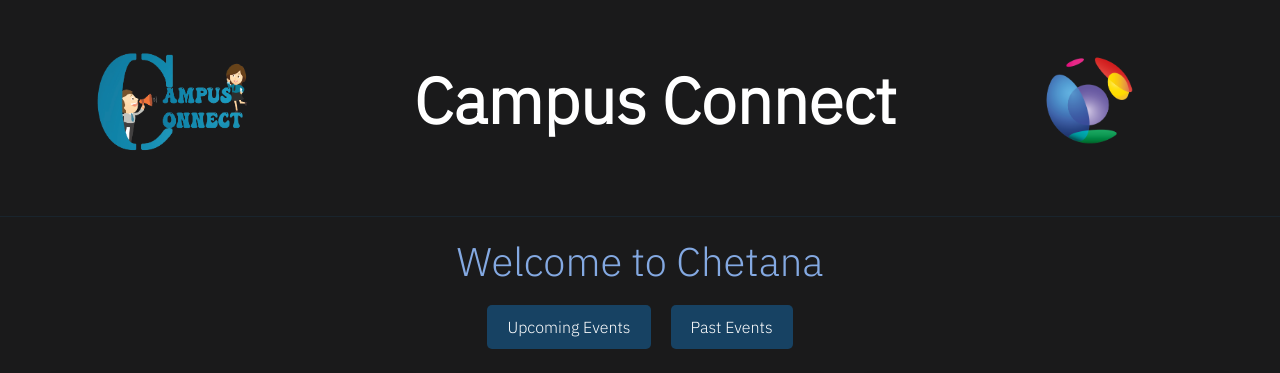
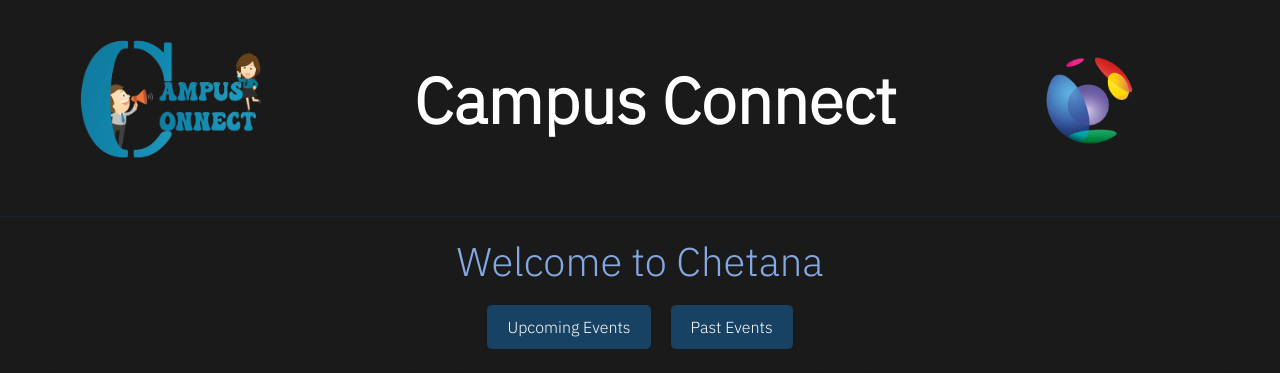
Before and after one commit to Karthikeyan1508/campusConnect, a plain HTML site: page BitNBuild Hackathon/clubevents/clubevent.html in a window 1280 px wide. Shown: the top 373 px of the page. Drawn offline with nearby package versions, Linux system fonts and the light colour scheme.

Commit message:
Update clubevent.html

```diff
--- a/BitNBuild Hackathon/clubevents/clubevent.html
+++ b/BitNBuild Hackathon/clubevents/clubevent.html
@@ -11,7 +11,7 @@
 <body>
     <!--Navigation Bar-->
     <nav>
-        <img src="logo@4x.png" alt="Left Logo" class="logo" id="left">
+        <img src="cc@4x.png" alt="Left Logo" class="logo" id="left">
         <h1 class="company-name">Campus Connect</h1>
         <img src="company-logo-transparent-png-19.png" alt="Right Logo" class="logo" id="right">
     </nav>
```
